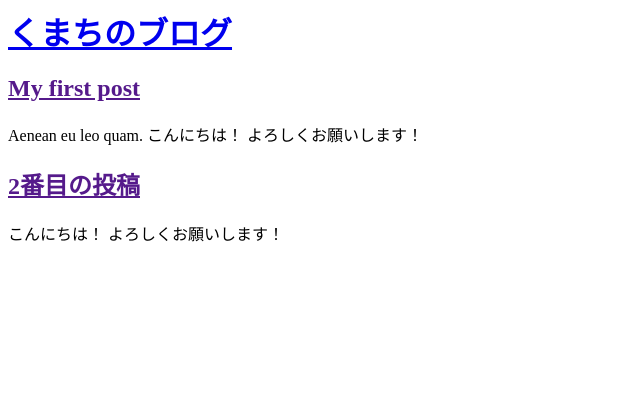
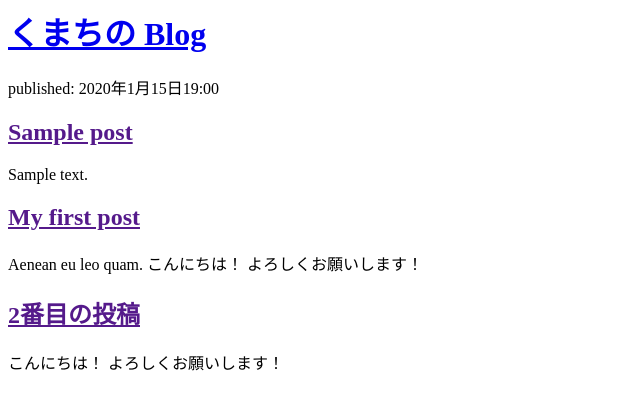
Before and after one commit to tama7000/my-first-blog, a Django app: page / in a window 1280 px wide. Shown: the top 410 px of the page, without its empty margins (0-640 px from the left). Run offline with Django 4.2, Linux system fonts and the light colour scheme; tables that the repository leaves empty hold one stand-in row (values such as "Sample post").

Commit message:
Modified templates to display posts from database.

```diff
--- a/blog/templates/blog/post_list.html
+++ b/blog/templates/blog/post_list.html
@@ -4,8 +4,16 @@
     </head>
     <body>
         <div>
-            <h1><a href="/">くまちのブログ</a></h1>
+            <h1><a href="/">くまちの Blog</a></h1>
         </div>
+
+        {% for post in posts %}
+            <div>
+                <p>published: {{ post.published_date }}</p>
+                <h2><a href="">{{ post.title }}</a></h2>
+                <p>{{ post.text|linebreaksbr }}</p>
+            </div>
+        {% endfor %}
 
         <div>
             <h2><a href="">My first post</a></h2>
--- a/blog/views.py
+++ b/blog/views.py
@@ -1,6 +1,7 @@
 from django.shortcuts import render
+from django.utils import timezone
+from .models import Post
 
 def post_list(request):
-    return render(request, 'blog/post_list.html', {})
-
-# Create your views here.
+    posts = Post.objects.filter(published_date__lte=timezone.now()).order_by('published_date')
+    return render(request, 'blog/post_list.html', {'posts': posts})
```
